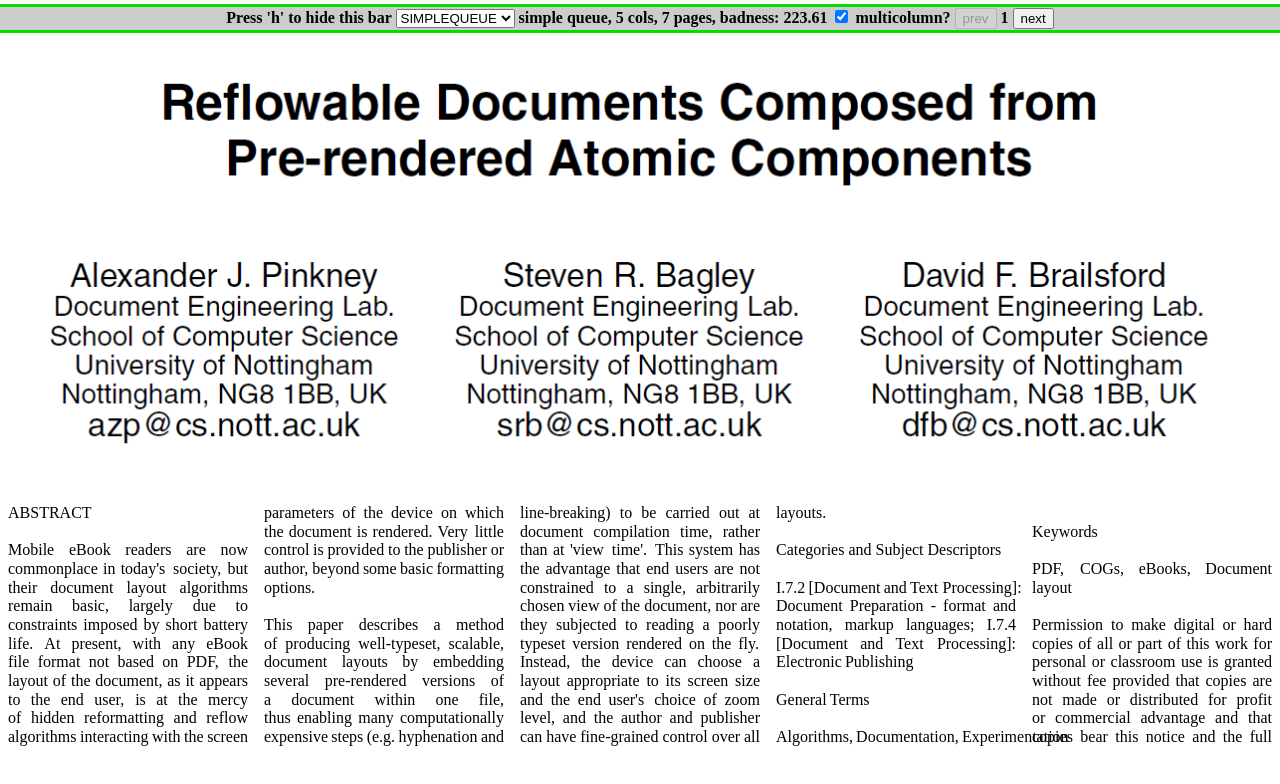
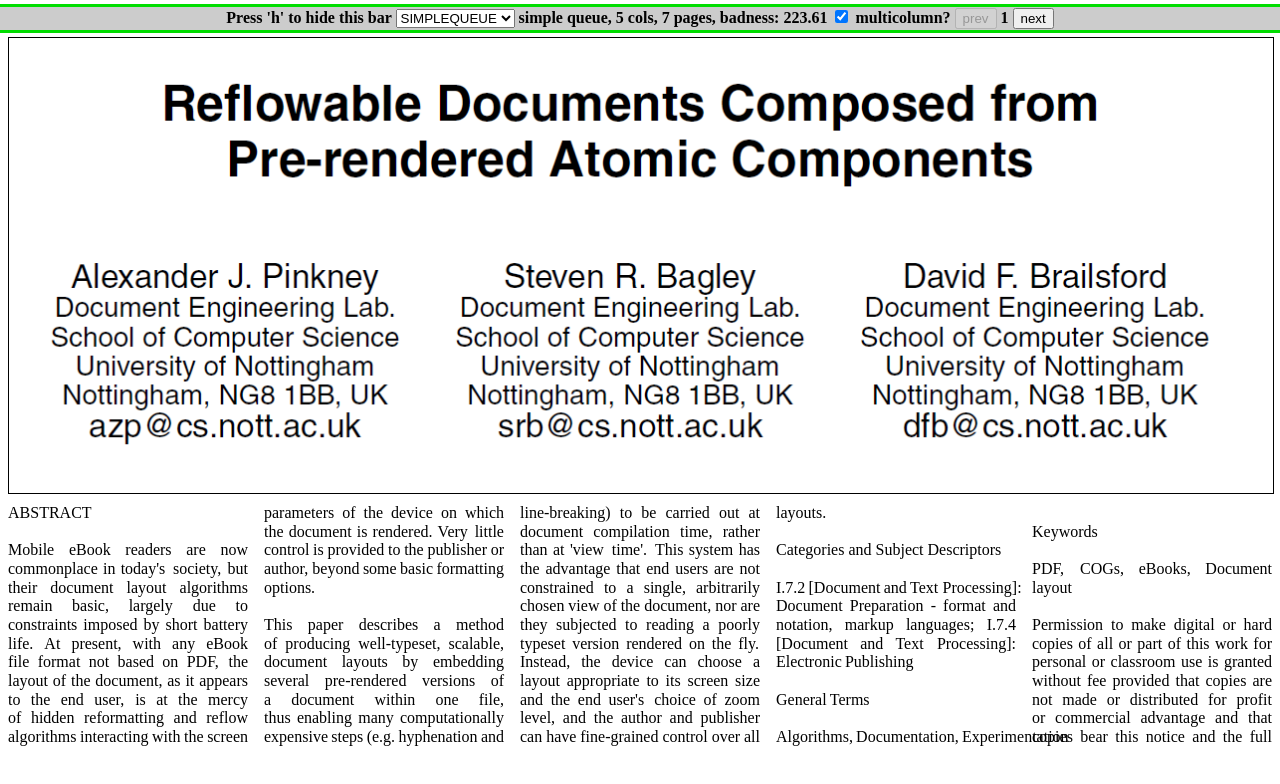
Before and after one commit to apinkney97/JSReflow, a plain HTML site: page rel.html in a window 1280 px wide. Drawn offline with nearby package versions, Linux system fonts and the light colour scheme; a web font is replaced by a local one.

Commit message:
Added 1px border to floats

```diff
--- a/styles.css
+++ b/styles.css
@@ -1,5 +1,6 @@
 @font-face { font-family: myfont; src: url('times.ttf'); }
 body { font-family: myfont; }
+img { border: 1px solid black; }
 .bgred { background-color: red; }
 .line { color: #000; white-space: nowrap; }
 .title { background-color: #CCC; font-weight: bold; text-align: center; border: 3px solid #0D0; border-left: none; border-right: none; }
```
